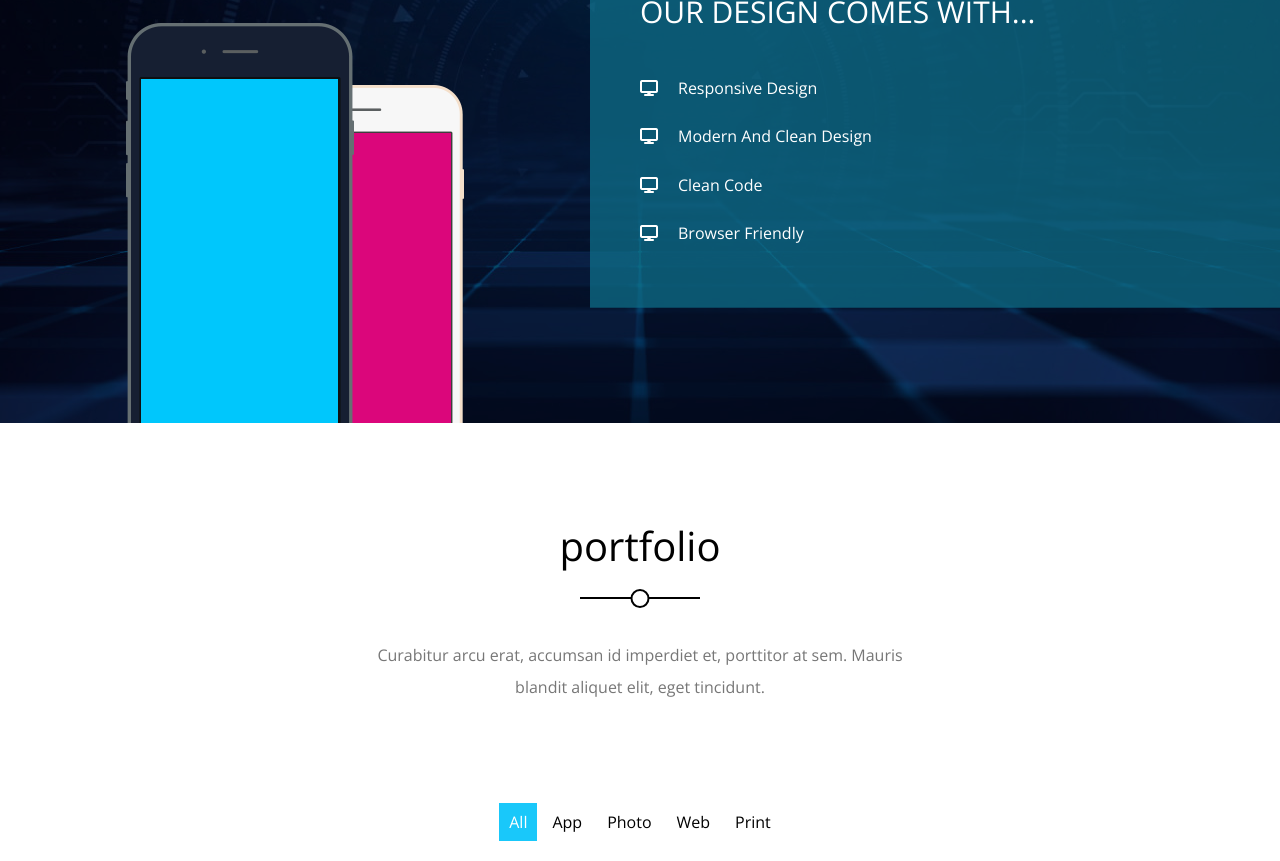
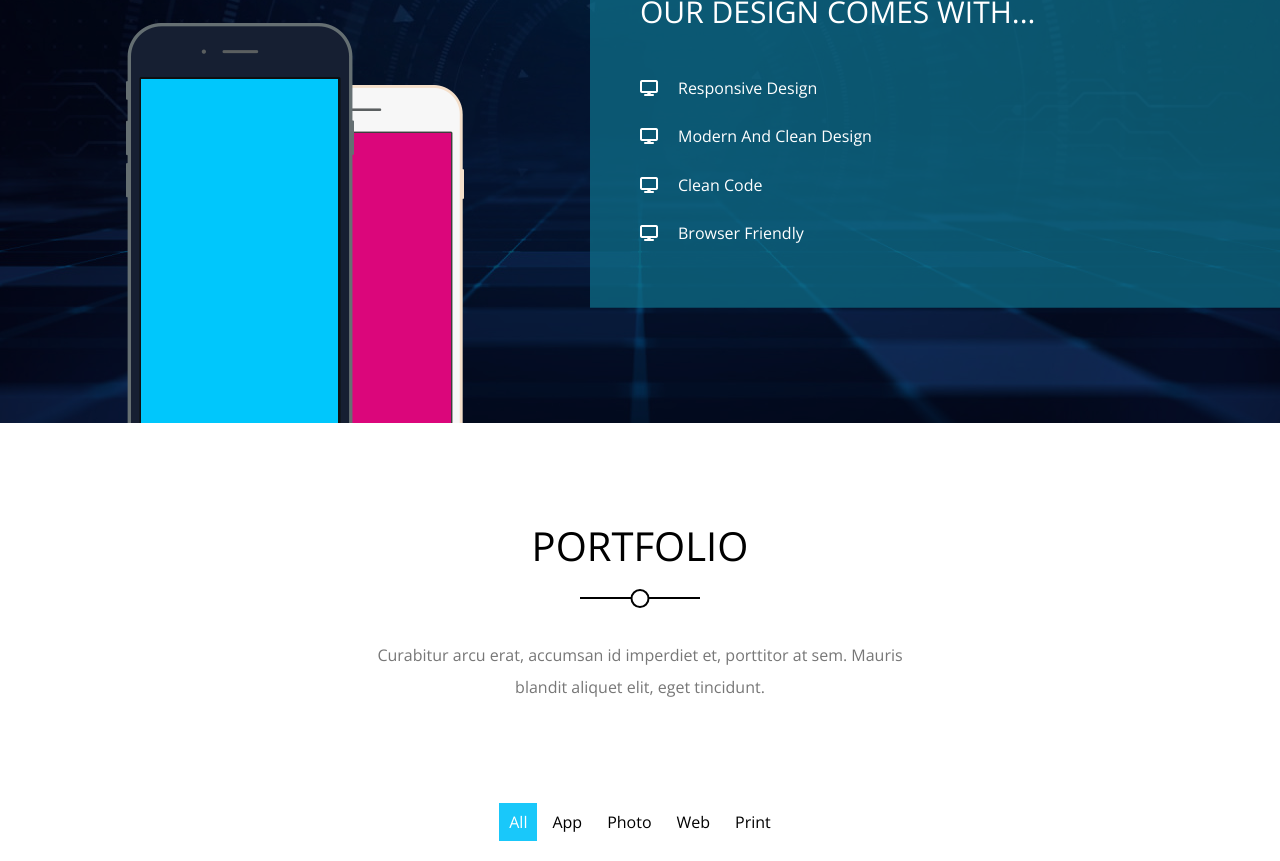
Before and after one commit to HazemHassan03/Kasper, a plain HTML site: page index.html in a window 1280 px wide. Shown: the part 1792-2653 px from the top of the page. Drawn offline with nearby package versions, Linux system fonts and the light colour scheme; files whose address does not match are found by name; a web font is replaced by a local one.

Commit message:
Some fixes

```diff
--- a/CSS/Kasper.css
+++ b/CSS/Kasper.css
@@ -52,6 +52,7 @@ h3 {
   text-align: center;
 }
 .main-heading h2 {
+  text-transform: uppercase;
   font-weight: normal;
   font-size: 40px;
   position: relative;
@@ -469,7 +470,6 @@ header nav .search i {
     flex-basis: 25%;
   }
 }
-@media (hover: hover) {
 .portfolio .imgs .box:hover .caption {
   bottom: 0;
 }
@@ -479,7 +479,6 @@ header nav .search i {
   -moz-transform: scale(1.3) rotate(-10deg);
   -ms-transform: scale(1.3) rotate(-10deg);
   -o-transform: scale(1.3) rotate(-10deg);
-  }
 }
 .portfolio .imgs img {
   max-width: 100%;
@@ -521,10 +520,8 @@ header nav .search i {
   -ms-transition: background-color 0.4s;
   -o-transition: background-color 0.4s;
 }
-@media (hover: hover) {
 .more:hover {
   background-color: #0d99c0;
-  }
 }
 
 .video {
@@ -922,11 +919,9 @@ header nav .search i {
   -ms-transition: 0.3s;
   -o-transition: 0.3s;
 }
-@media (hover: hover) {
 .pricing .plans .plan a:hover {
   background-color: var(--main-color);
   color: white;
-  }
 }
 .pricing .contact {
   text-align: center;
@@ -947,10 +942,8 @@ header nav .search i {
   -ms-transition: 0.3s;
   -o-transition: 0.3s;
 }
-@media (hover: hover) {
 .pricing .contact-link:hover {
   background-color: #0d99c0;
-  }
 }
 
 .subscribe {
@@ -1022,10 +1015,8 @@ header nav .search i {
 .subscribe form input[type="submit"]:focus {
   outline: none;
 }
-@media (hover: hover) {
 .subscribe .container form input[type="submit"]:hover {
   background-color: #0d99c0;
-  }
 }
 .subscribe form ::placeholder {
   color: white;
@@ -1086,10 +1077,8 @@ header nav .search i {
   -o-transition: 0.3s;
   text-transform: uppercase;
 }
-@media (hover: hover) {
 .contact .content .send form input[type="submit"]:hover {
   background-color: #0d99c0;
-  }
 }
 .contact .content .info {
   flex-basis: 25%;
--- a/index.html
+++ b/index.html
@@ -137,7 +137,7 @@
     <div class="portfolio" id="portfolio">
       <div class="container">
         <div class="main-heading">
-          <h2>portfolio</h2>
+          <h2>Portfolio</h2>
           <p>
             Curabitur arcu erat, accumsan id imperdiet et, porttitor at sem.
             Mauris blandit aliquet elit, eget tincidunt.
```
Lines whose indentation alone changed are shown as unchanged.
